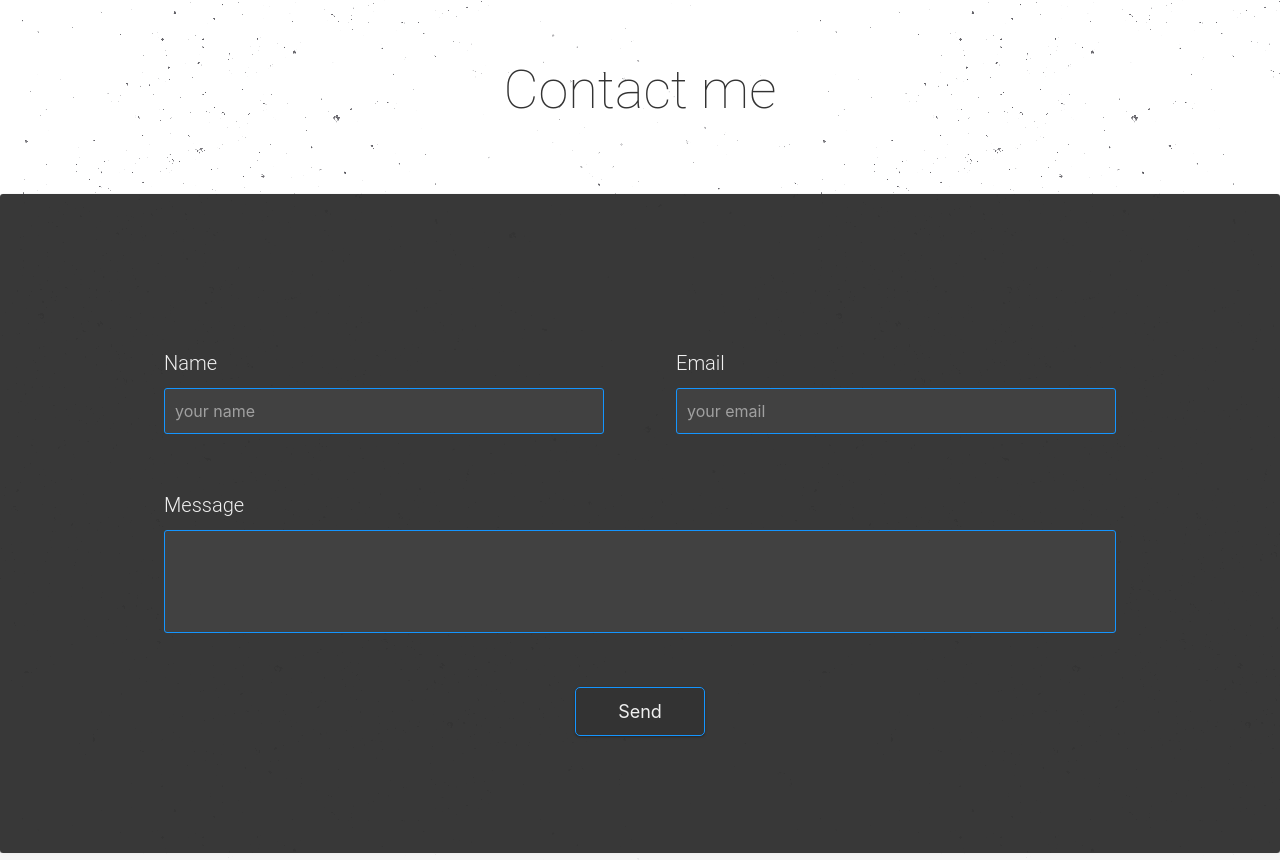
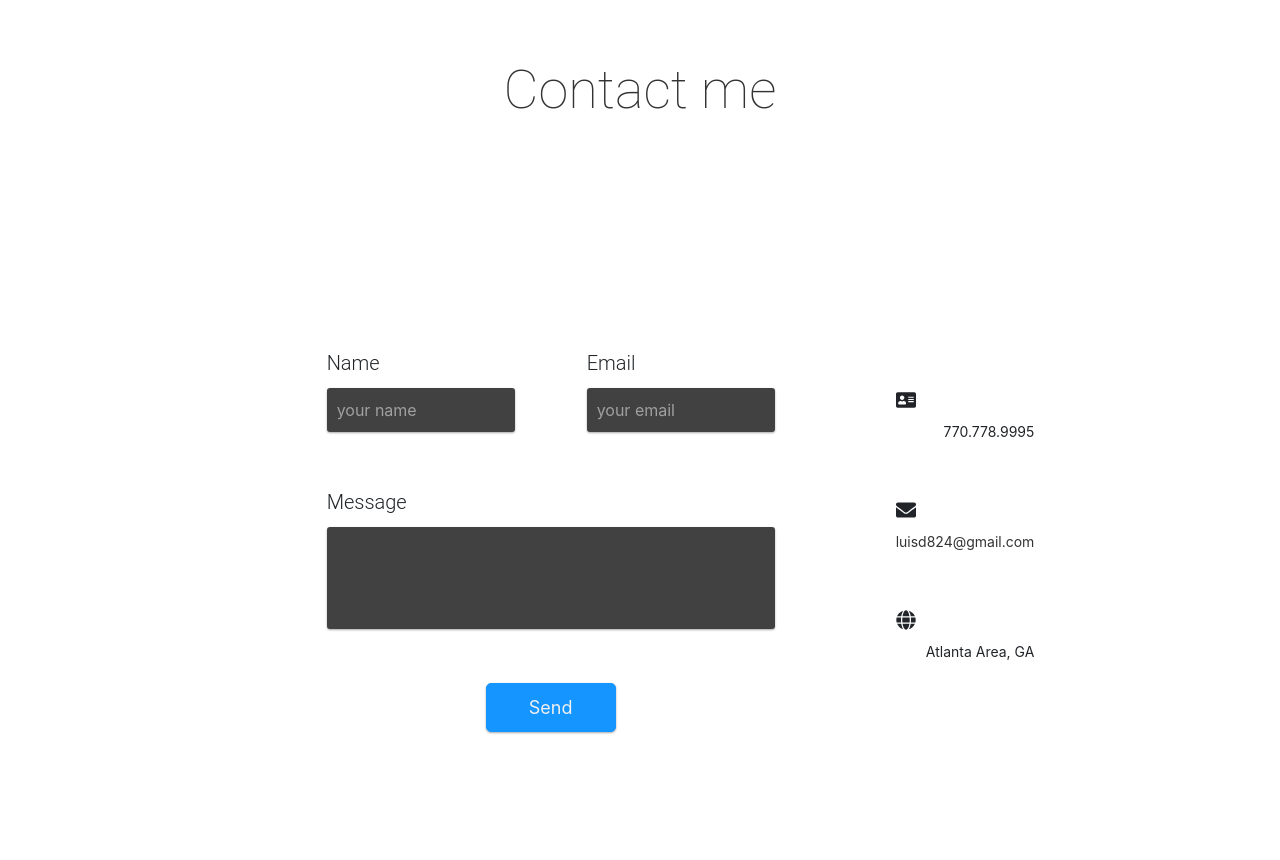
Before and after one commit to onHawk/Portfolio, a Gatsby site in the folder Luis-site/: page / in a window 1280 px wide. Shown: the part 4467-5327 px from the top of the page. Built offline with nearby package versions, Linux system fonts and the light colour scheme; Gatsby itself is replaced by a stand-in of ours.

Commit message:
style new contact section

```diff
--- a/Luis-site/src/sass/main.scss
+++ b/Luis-site/src/sass/main.scss
@@ -212,19 +212,62 @@
   height: 100%;
   // margin-bottom: 3rem;
   width: 100%;
-  background-image: url('../images/stardust.png');
+  // background-image: url('../images/stardust.png');
+}
+
+.contact_container {
+  display: flex;
+  justify-content: center;
+  align-items: center;
+  @media (max-width: 840px) {
+    flex-flow: column;
+  }
+}
+
+.info_container {
+  display: flex;
+  flex-flow: column;
+  margin: 0;
+  // background-color: rgba(245, 245, 245, 0.925);
+  height: 50%;
+  text-align: right;
+  @media (max-width: 840px) {
+    width: 100%;
+    // flex-flow: row;
+  }
+}
+
+.myinfo {
+  display: flex;
+  flex-flow: column;
+  justify-content: space-between;
+  height: 100px;
+  padding: 15px;
+  margin: 5px;
+  p {
+    font-size: 14px;
+  }
+
+  a {
+    margin-bottom: 1rem;
+    color: #333333;
+    font-size: 14px;
+
+    &:hover {
+      text-decoration-line: none;
+      color: #5fb7ffb2;
+    }
+  }
 }
 
 .form {
-  margin: 0 auto;
   padding: 6rem 0;
   border-radius: 3px;
-  width: 50%;
-  background-color: #333333f8;
+  width: 650px;
+
   min-height: 450px;
-  box-shadow: 0 1px 3px rgba(0, 0, 0, 0.12), 0 1px 2px rgba(0, 0, 0, 0.24);
 
-  @media (max-width: 1500px) {
+  @media (max-width: 840px) {
     width: 100%;
   }
   label {
@@ -233,7 +276,7 @@
     font-weight: 300;
     font-family: Roboto, 'sans-serif';
     margin: 10px 0;
-    color: #f0f0f0;
+    // color: #f0f0f0;
   }
   &-groups {
     padding: 2rem !important;
@@ -248,8 +291,10 @@
       border-radius: 3px;
       color: #f0f0f0;
       background-color: #414141;
-      border: 1px solid #1495ff;
+      border: none;
       font-size: 16px;
+      box-shadow: 0 1px 3px rgba(0, 0, 0, 0.12), 0 1px 2px rgba(0, 0, 0, 0.24);
+
       @media (max-width: 768px) {
         width: 100%;
       }
@@ -260,7 +305,7 @@
     margin: 1rem auto;
     width: 130px;
     padding: 10px;
-    background-color: #333333;
+    background-color: #1495ff;
     border: none;
     border-radius: 5px;
     border: 1px solid #1495ff;
@@ -302,39 +347,18 @@
     outline: none;
     background-color: transparent;
     border-radius: 3px;
-    border: 1px solid #1495ff;
+    // border: 1px solid #1495ff;
+    border: none;
     color: #f0f0f0;
     background-color: #414141;
     font-size: 16px;
+    box-shadow: 0 1px 3px rgba(0, 0, 0, 0.12), 0 1px 2px rgba(0, 0, 0, 0.24);
     @media (max-width: 768px) {
       width: 100%;
     }
   }
 }
 
-.myinfo {
-  background-color: rgba(245, 245, 245, 0.925);
-  display: flex;
-  flex-flow: column;
-  justify-content: space-around;
-  height: 85px;
-  padding: 10px;
-  border-bottom: 2px solid #333333;
-  a {
-    margin-bottom: 1rem;
-    color: #333333;
-    &:hover {
-      text-decoration-line: none;
-      color: #5fb7ffb2;
-    }
-    &:before {
-      content: '<';
-    }
-    &:after {
-      content: '>';
-    }
-  }
-}
 /****************************/
 
 .foot {
```
